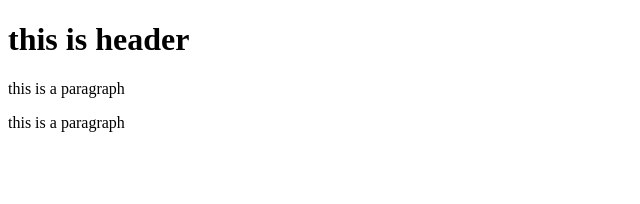
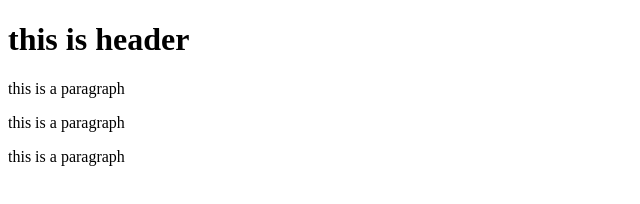
Before and after one commit to manalijain96/assignment4project, a website: page index.html in a window 1280 px wide. Shown: the whole page, without its empty margins (0-640 px from the left). Drawn offline with Linux system fonts and the light colour scheme.

Commit message:
fourth commit

```diff
--- a/index.html
+++ b/index.html
@@ -5,6 +5,6 @@
   <h1>this is header</h1>
   <p>this is a paragraph</p>
   <p>this is a paragraph</p>
-
+  <p>this is a paragraph</p>
 </body>
 </html>
```
Also changed, not shown: package.json (added, +25 -0 lines), 2 other files.
